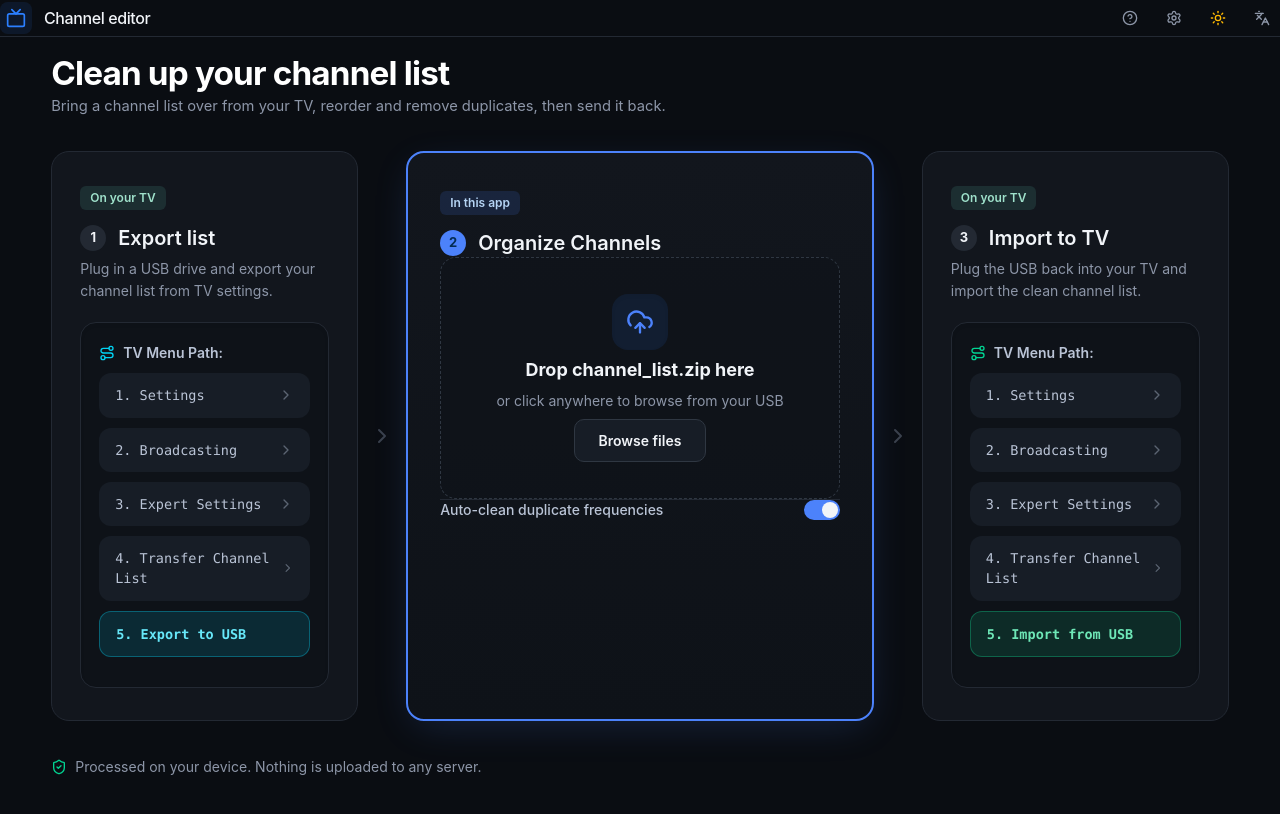
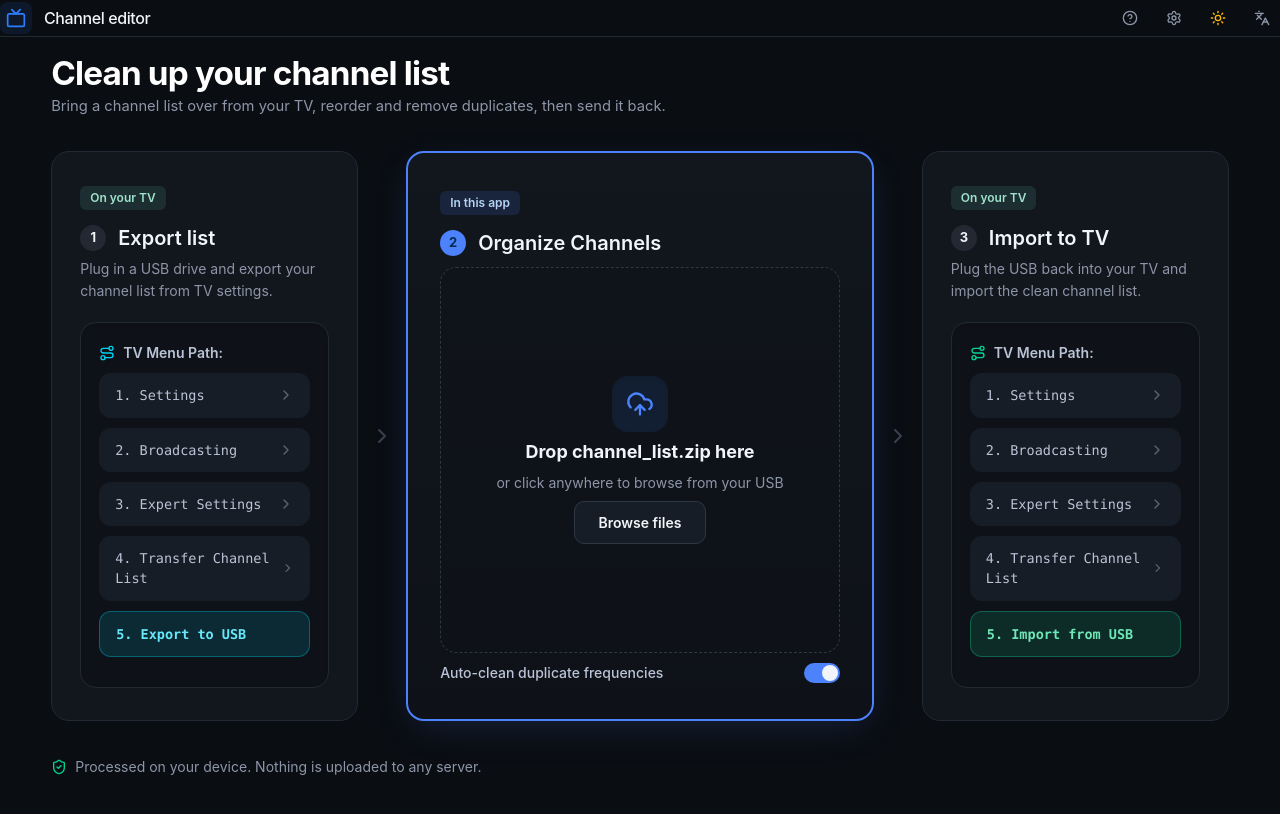
Before and after one commit to sam7Muhammad/channel-editor, a React (Vite) app: page / in a window 1280 px wide. Shown: the top 814 px of the page. Built offline with nearby package versions, Linux system fonts and the light colour scheme.

Commit message:
chore: save latest layout adjustments

```diff
--- a/src/components/FileUploader.tsx
+++ b/src/components/FileUploader.tsx
@@ -136,11 +136,11 @@ export const FileUploader: React.FC<FileUploaderProps> = ({
           <ChevronRight className="w-6 h-6 rtl:rotate-180" />
         </div>
 
-        {/* ── Step 2: Main In this app (Compact Dropzone) ── */}
+        {/* ── Step 2: Main In this app ── */}
         <div className="step-card main flex flex-col">
 
           {/* Header */}
-          <div className="mb-6">
+          <div className="mb-4">
             <span className="badge-app text-xs font-semibold px-3 py-1">
               {language === 'ar' ? 'في هذا التطبيق' : 'In this app'}
             </span>
@@ -152,13 +152,13 @@ export const FileUploader: React.FC<FileUploaderProps> = ({
             </div>
           </div>
 
-          {/* Dropzone — with margin top and bottom for breathing room */}
+          {/* Dropzone: grow fills remaining space, content is centered inside */}
           <div
             onDragOver={handleDragOver}
             onDragLeave={handleDragLeave}
             onDrop={handleDrop}
             onClick={() => fileInputRef.current?.click()}
-            className={`clean-dropzone my-8 cursor-pointer transition-all ${
+            className={`clean-dropzone grow pb-6 cursor-pointer transition-all ${
               isDragging ? 'border-[#4C82FB] bg-[rgba(76,130,251,0.14)] scale-[1.01]' : 'hover:border-[#4C82FB]'
             }`}
           >
@@ -199,7 +199,7 @@ export const FileUploader: React.FC<FileUploaderProps> = ({
           </div>
 
           {/* Auto-clean toggle */}
-          <div className="border-t border-[#232933] pt-5">
+          <div>
             <div className="flex items-center justify-between gap-3">
               <span className="text-sm text-[#BAC4D6] font-medium">
                 {language === 'ar' ? 'تنظيف الترددات المكررة تلقائياً' : 'Auto-clean duplicate frequencies'}
--- a/src/styles/index.css
+++ b/src/styles/index.css
@@ -229,6 +229,7 @@ body[dir="rtl"] {
   border: 1.5px dashed #2F3742;
   border-radius: 16px;
   padding: 36px 24px;
+  margin: 10px 0;
   min-height: 210px;
   display: flex;
   flex-direction: column;
```
